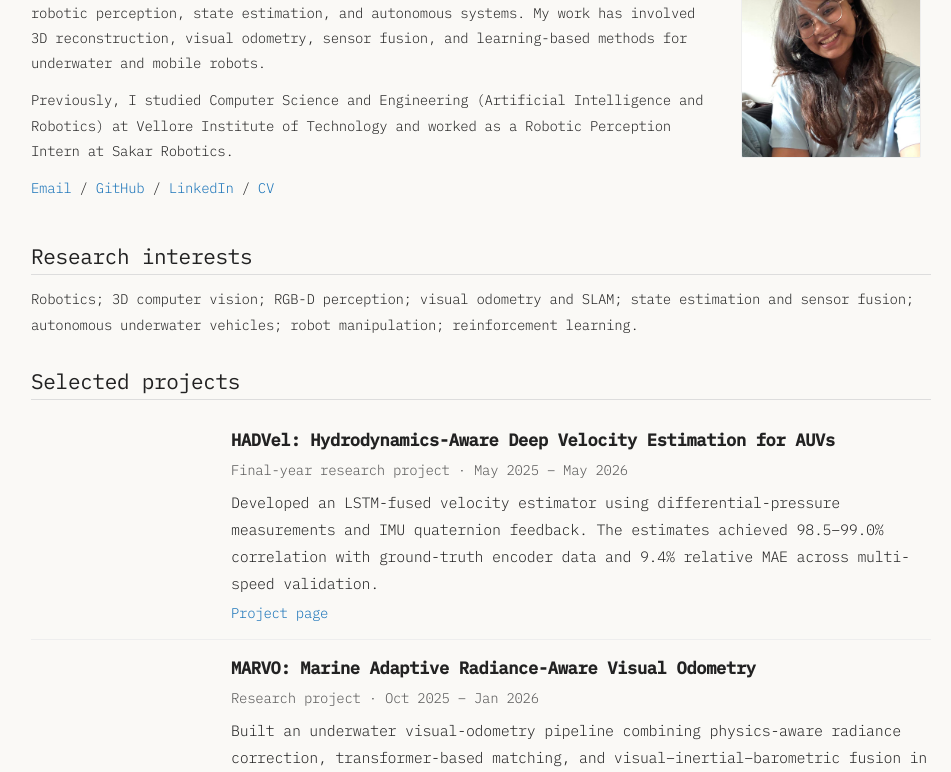
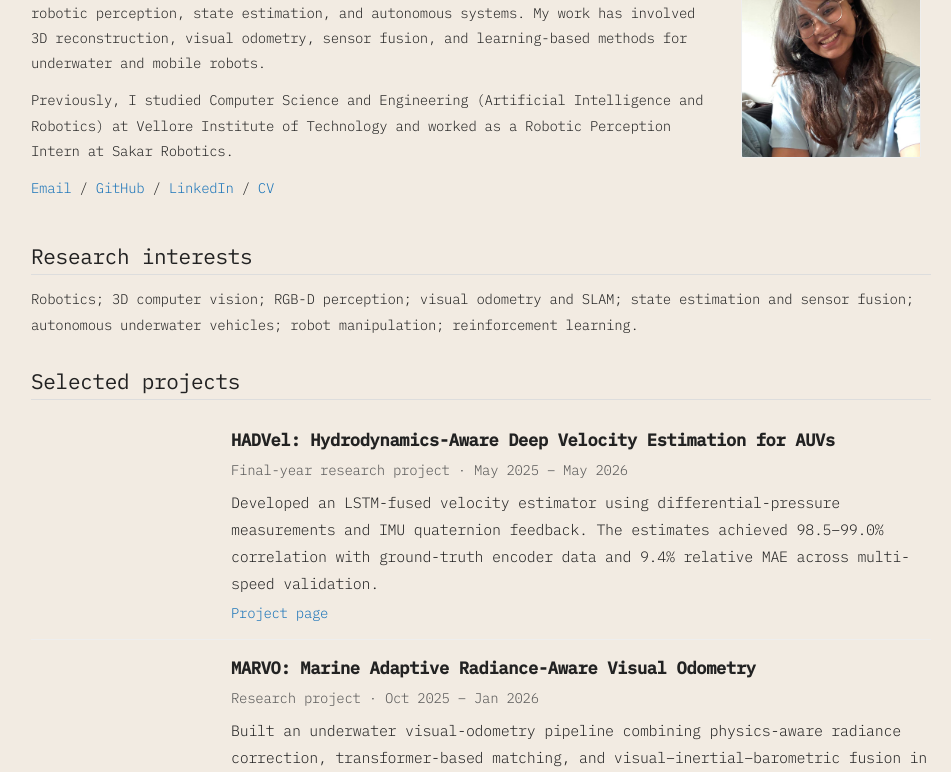
Before and after one commit to aaliya-work/aaliya-work.github.io, a plain HTML site: page index.html in a window 1280 px wide. Shown: the part 118-890 px from the top of the page, without its empty margins (159-1110 px from the left). Drawn offline with Linux system fonts and the light colour scheme.

Commit message:
Change background color in index.html

```diff
--- a/index.html
+++ b/index.html
@@ -20,7 +20,7 @@
       margin: 0;
       padding: 34px 22px 50px;
       color: var(--text);
-      background: #faf9f6;
+      background: #f2ebe2;
       font-family: 'IBM Plex Mono', monospace;
       font-size: 14px;
       font-weight: 300;
```
